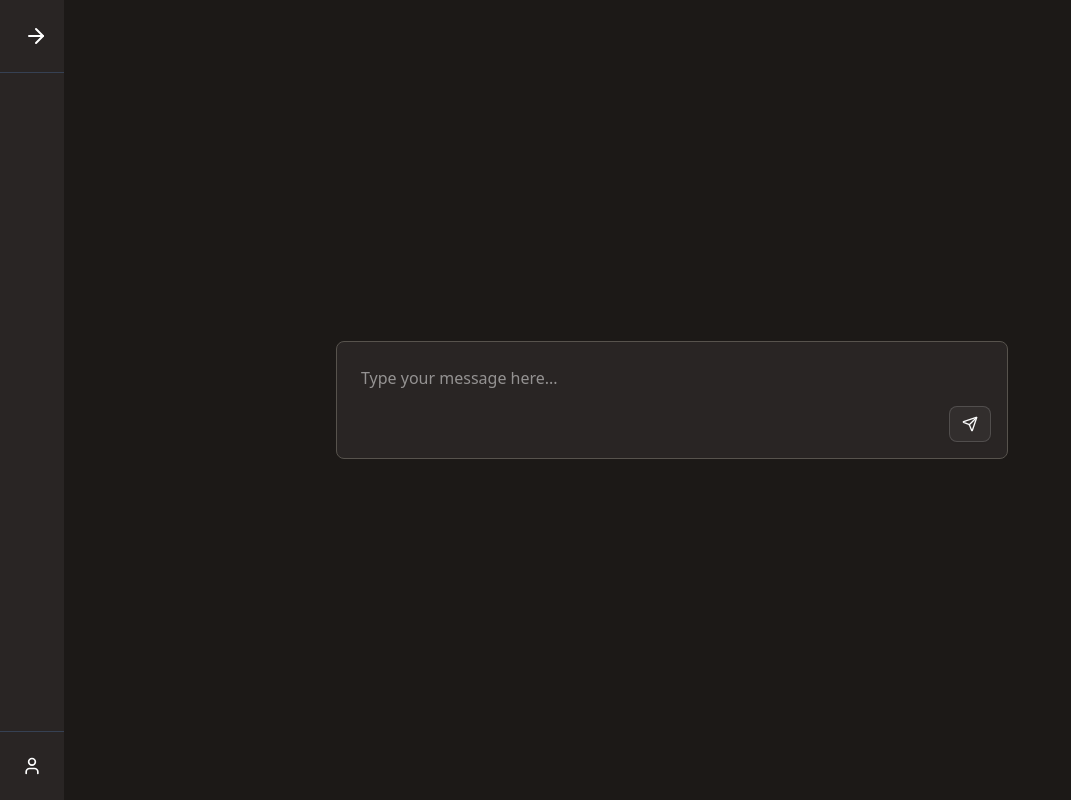
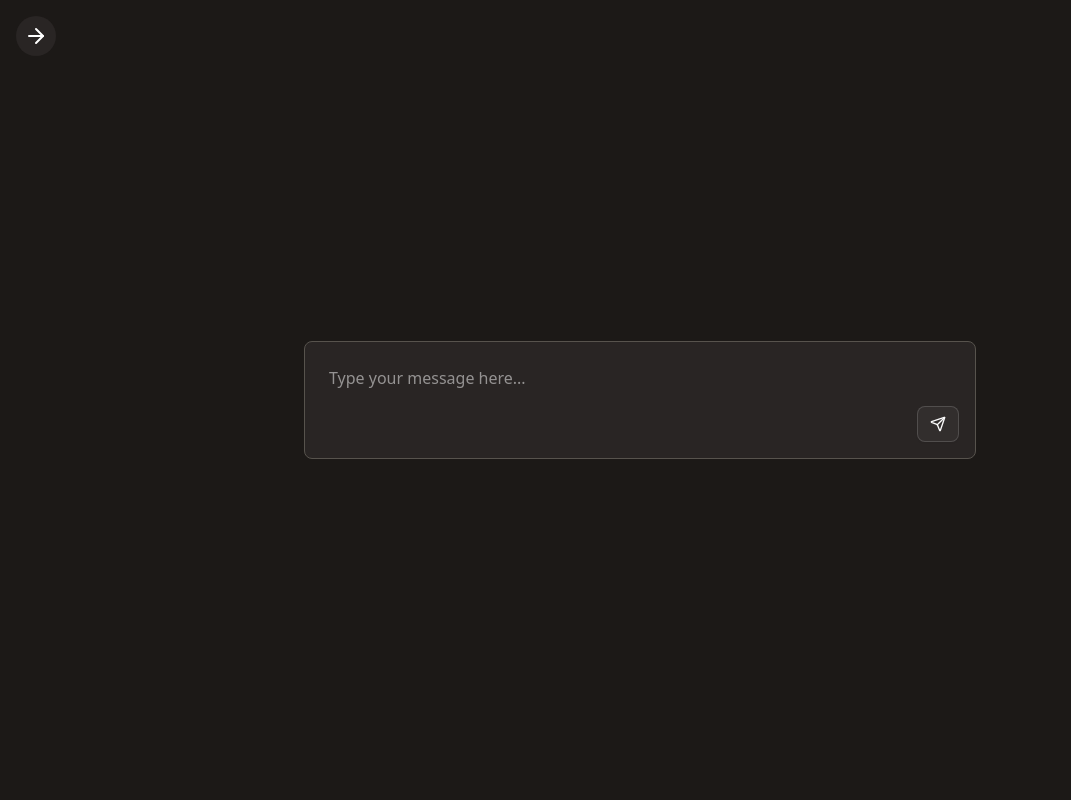
Before and after one commit to aneeshpatne/chat, a Next.js app in the folder chat/: page / in a window 1280 px wide. Both pictures are taken after a click on the button 220 px from the left and 36 px from the top of the page. Shown: the whole page, without its empty margins (0-1071 px from the left). Built offline with nearby package versions, Linux system fonts and the light colour scheme.

Commit message:
fix: correct navbar layout and toggle functionality for better user experience

```diff
--- a/chat/components/navbar.tsx
+++ b/chat/components/navbar.tsx
@@ -7,40 +7,45 @@ export default function NavBar() {
   const toggle = () => setOpen(!open);
 
   return (
+    <>
+      {!open && (
+        <button
+          onClick={toggle}
+          className="fixed top-4 left-4 z-50 p-2 bg-stone-800 text-white rounded-full hover:bg-gray-700 transition-all"
+        >
+          <ArrowRight />
+        </button>
+      )}
       <aside
-      className={`fixed md:sticky top-0 h-full bg-stone-800 text-white transistion-all duration-200 ${
-        open ? "w-64" : "w-16"
-      } flex flex-col`}
+        className={`fixed md:sticky top-0 h-full bg-stone-800 text-white transition-all duration-200 ${
+          open ? "w-64" : "w-0"
+        } flex flex-col overflow-hidden`}
       >
         <div className="flex items-center justify-between p-4 border-b border-gray-700">
           {open && (
-          <h1 className={`Text-xl font-bold whitespace-nowrap`}>
+            <h1 className="text-xl font-bold whitespace-nowrap">
               Welcome to Chat!
             </h1>
           )}
-        <button className="p-2 rounded-full hover:bg-gray-700" onClick={toggle}>
-          {open ? <ArrowLeft /> : <ArrowRight />}
+          <button
+            className="p-2 rounded-full hover:bg-gray-700"
+            onClick={toggle}
+          >
+            {open && <ArrowLeft />}
           </button>
         </div>
-      <div
-        className={`mt-auto flex items-center ${
-          open ? "justify-between" : "justify-center"
-        } p-4 border-t border-gray-700 transition-all duration-200`}
-      >
+
         {open && (
-          <span
-            className={`font-medium text-gray-300 hover:text-white transition-colors transition-opacity duration-200
-                ${open ? "opacity-100" : "opacity-0 pointer-events-none"}`}
-          >
+          <div className="mt-auto flex items-center justify-between p-4 border-t border-gray-700">
+            <span className="font-medium text-gray-300 hover:text-white transition-colors">
               Login
             </span>
-        )}
-        <button
-          className={`p-2 rounded-full hover:bg-gray-700 hover:text-blue-400 transition-all duration-200`}
-        >
+            <button className="p-2 rounded-full hover:bg-gray-700 hover:text-blue-400 transition-all">
               <User className="h-5 w-5" />
             </button>
           </div>
+        )}
       </aside>
+    </>
   );
 }
```
Lines whose indentation alone changed are shown as unchanged.
